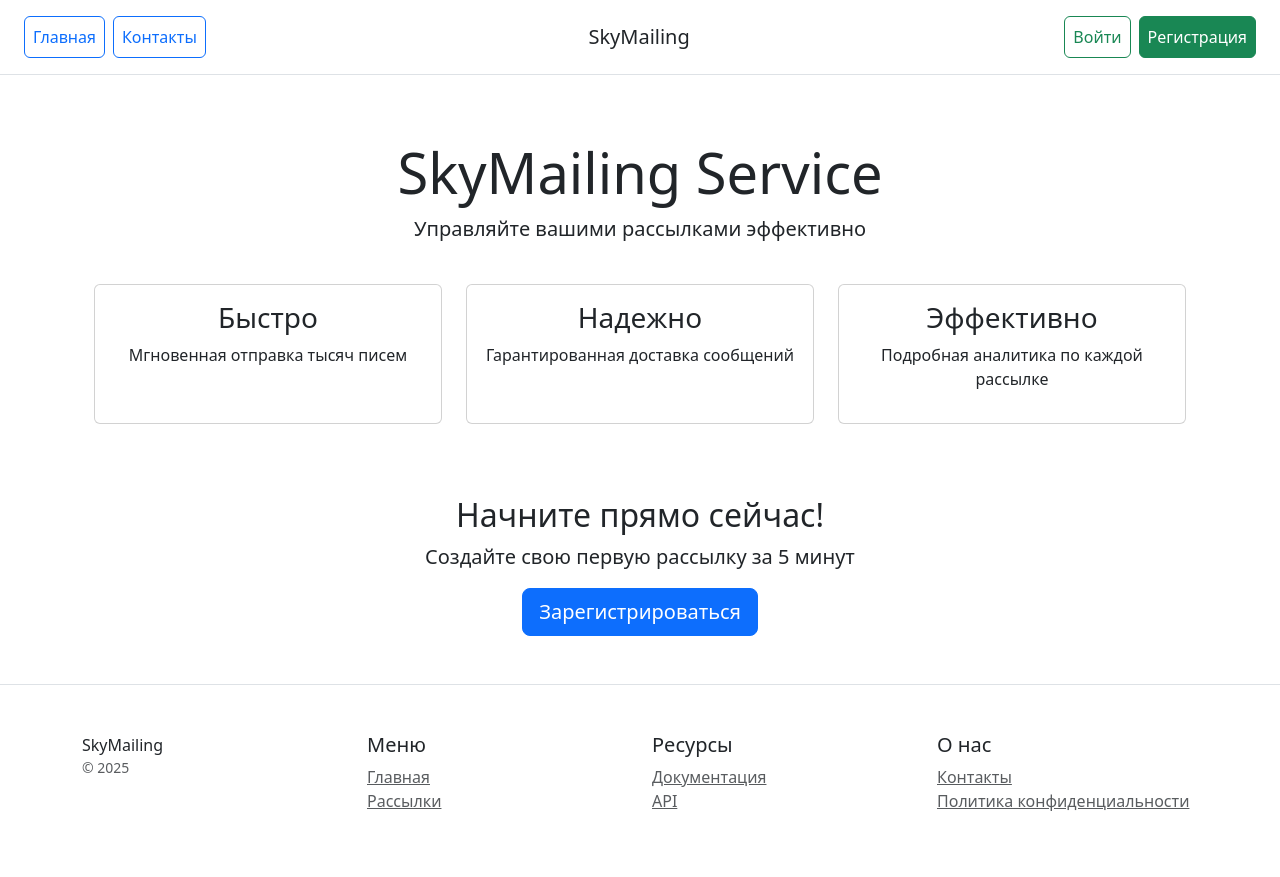
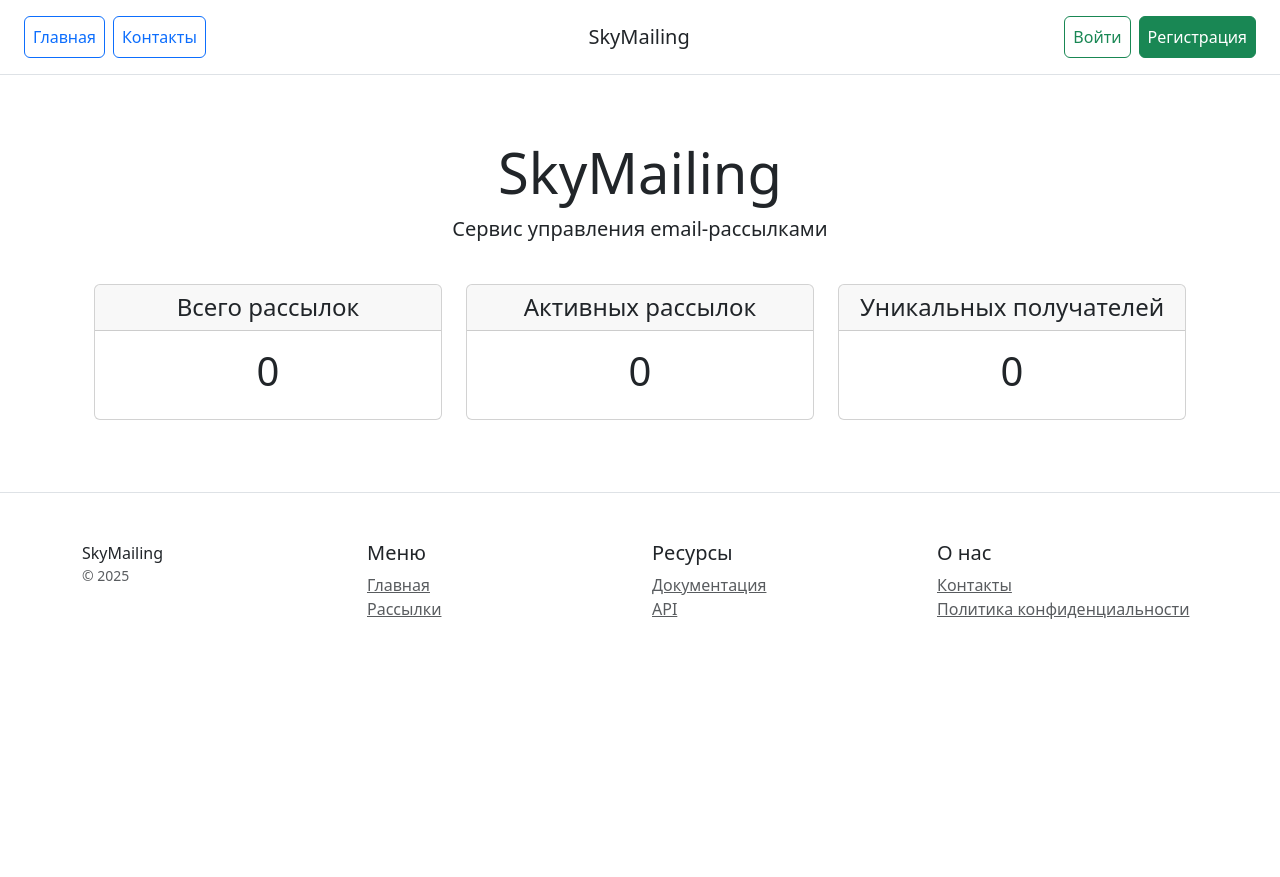
Before and after one commit to Kilavyk/Mailing, a Django app: page / in a window 1280 px wide. After the commit the page ends 619 px from the top, so only its background shows below. Run offline with Django 5.2, Linux system fonts and the light colour scheme; data that the repository does not hold is empty; some libraries are stand-ins or nearby versions.

Commit message:
statistics on the main page

```diff
--- a/home/views.py
+++ b/home/views.py
@@ -5,6 +5,7 @@ from django.contrib.auth.mixins import UserPassesTestMixin
 from django.shortcuts import redirect
 from django.urls import reverse
 from django.contrib import messages
+from django.db.models import Count
 
 
 class HomeView(TemplateView):
@@ -14,26 +15,26 @@ class HomeView(TemplateView):
         context = super().get_context_data(**kwargs)
 
         # Статистика для главной страницы
+        context['total_mailings'] = Mailing.objects.count()
+        context['total_active_mailings'] = Mailing.objects.filter(status='started').count()
+
+        # Количество уникальных получателей (используем distinct() и Count)
+        context['total_unique_recipients'] = Recipient.objects.aggregate(
+            count=Count('email', distinct=True)
+        )['count']
+
+        # Информация по авторизованному пользователю
         if self.request.user.is_authenticated:
-            # Количество всех рассылок пользователя
             context['user_mailings'] = Mailing.objects.filter(
                 owner=self.request.user
             ).count()
-
-            # Количество со статусом 'started'
-            context['active_mailings'] = Mailing.objects.filter(
+            context['user_active_mailings'] = Mailing.objects.filter(
                 owner=self.request.user,
                 status='started'
             ).count()
-
-            # Количество уникальных получателей
-            context['unique_recipients'] = Recipient.objects.filter(
+            context['user_unique_recipients'] = Recipient.objects.filter(
                 mailing__owner=self.request.user
             ).distinct().count()
-        else:
-            context['user_mailings'] = 0
-            context['active_mailings'] = 0
-            context['unique_recipients'] = 0
 
         return context
 
--- a/templates/home/home.html
+++ b/templates/home/home.html
@@ -2,83 +2,87 @@
 
 {% block content %}
 <div class="pricing-header px-3 py-3 pt-md-5 pb-md-4 mx-auto text-center">
-    <h1 class="display-4">SkyMailing Service</h1>
-    <p class="lead">Управляйте вашими рассылками эффективно</p>
-    {% if user.is_authenticated %}
-    <a href="{% url 'mailing:create' %}" class="btn btn-lg btn-outline-primary">
-        Создать рассылку
-    </a>
-    {% endif %}
+    <h1 class="display-4">SkyMailing</h1>
+    <p class="lead">Сервис управления email-рассылками</p>
 </div>
 
 <div class="container">
-    <!-- Статистика пользователя -->
-    {% if user.is_authenticated %}
-    <div class="row mb-4">
-        <div class="col-md-4">
-            <div class="card text-center">
+    <!-- Общая статистика -->
+    <div class="row text-center">
+        <div class="col-md-4 mb-4">
+            <div class="card h-100">
+                <div class="card-header">
+                    <h4 class="my-0 font-weight-normal">Всего рассылок</h4>
+                </div>
                 <div class="card-body">
-                    <h2>{{ user_mailings }}</h2>
-                    <p class="card-text">Ваших рассылок</p>
-                </div>
-            </div>
-        </div>
-        <div class="col-md-4">
-            <div class="card text-center">
-                <div class="card-body">
-                    <h2>{{ active_mailings }}</h2>
-                    <p class="card-text">Активных рассылок</p>
+                    <h1 class="card-title pricing-card-title">{{ total_mailings }}</h1>
                 </div>
             </div>
         </div>
 
-        <div class="col-md-4">
-            <div class="card text-center">
+        <div class="col-md-4 mb-4">
+            <div class="card h-100">
+                <div class="card-header">
+                    <h4 class="my-0 font-weight-normal">Активных рассылок</h4>
+                </div>
                 <div class="card-body">
-                    <h2>{{ unique_recipients }}</h2>
-                    <p class="card-text">Уникальных получателей</p>
+                    <h1 class="card-title pricing-card-title">{{ total_active_mailings }}</h1>
+                </div>
+            </div>
+        </div>
+
+        <div class="col-md-4 mb-4">
+            <div class="card h-100">
+                <div class="card-header">
+                    <h4 class="my-0 font-weight-normal">Уникальных получателей</h4>
+                </div>
+                <div class="card-body">
+                    <h1 class="card-title pricing-card-title">{{ total_unique_recipients }}</h1>
+                </div>
+            </div>
+        </div>
+    </div>
+
+    <!-- Персональная статистика -->
+    {% if user.is_authenticated %}
+    <div class="row mt-4 text-center">
+        <div class="col-12 mb-3">
+            <h3>Ваша статистика</h3>
+        </div>
+
+        <div class="col-md-4 mb-4">
+            <div class="card h-100 border-primary">
+                <div class="card-header">
+                    <h4 class="my-0 font-weight-normal">Ваши рассылки</h4>
+                </div>
+                <div class="card-body">
+                    <h1 class="card-title pricing-card-title">{{ user_mailings }}</h1>
+                </div>
+            </div>
+        </div>
+
+        <div class="col-md-4 mb-4">
+            <div class="card h-100 border-success">
+                <div class="card-header">
+                    <h4 class="my-0 font-weight-normal">Активные рассылки</h4>
+                </div>
+                <div class="card-body">
+                    <h1 class="card-title pricing-card-title">{{ user_active_mailings }}</h1>
+                </div>
+            </div>
+        </div>
+
+        <div class="col-md-4 mb-4">
+            <div class="card h-100 border-info">
+                <div class="card-header">
+                    <h4 class="my-0 font-weight-normal">Ваши получатели</h4>
+                </div>
+                <div class="card-body">
+                    <h1 class="card-title pricing-card-title">{{ user_unique_recipients }}</h1>
                 </div>
             </div>
         </div>
     </div>
     {% endif %}
-
-    <div class="row">
-        <div class="col-md-4 text-center mb-4">
-            <div class="card h-100">
-                <div class="card-body">
-                    <h3>Быстро</h3>
-                    <p>Мгновенная отправка тысяч писем</p>
-                </div>
-            </div>
-        </div>
-        <div class="col-md-4 text-center mb-4">
-            <div class="card h-100">
-                <div class="card-body">
-                    <h3>Надежно</h3>
-                    <p>Гарантированная доставка сообщений</p>
-                </div>
-            </div>
-        </div>
-        <div class="col-md-4 text-center mb-4">
-            <div class="card h-100">
-                <div class="card-body">
-                    <h3>Эффективно</h3>
-                    <p>Подробная аналитика по каждой рассылке</p>
-                </div>
-            </div>
-        </div>
-    </div>
-
-    <div class="row mt-5">
-        <div class="col-12 text-center">
-            <h2>Начните прямо сейчас!</h2>
-            <p class="lead">Создайте свою первую рассылку за 5 минут</p>
-            <a href="{% if user.is_authenticated %}{% url 'mailing:create' %}{% else %}{% url 'users:register' %}{% endif %}"
-               class="btn btn-primary btn-lg">
-                {% if user.is_authenticated %}Создать рассылку{% else %}Зарегистрироваться{% endif %}
-            </a>
-        </div>
-    </div>
 </div>
 {% endblock %}
```
